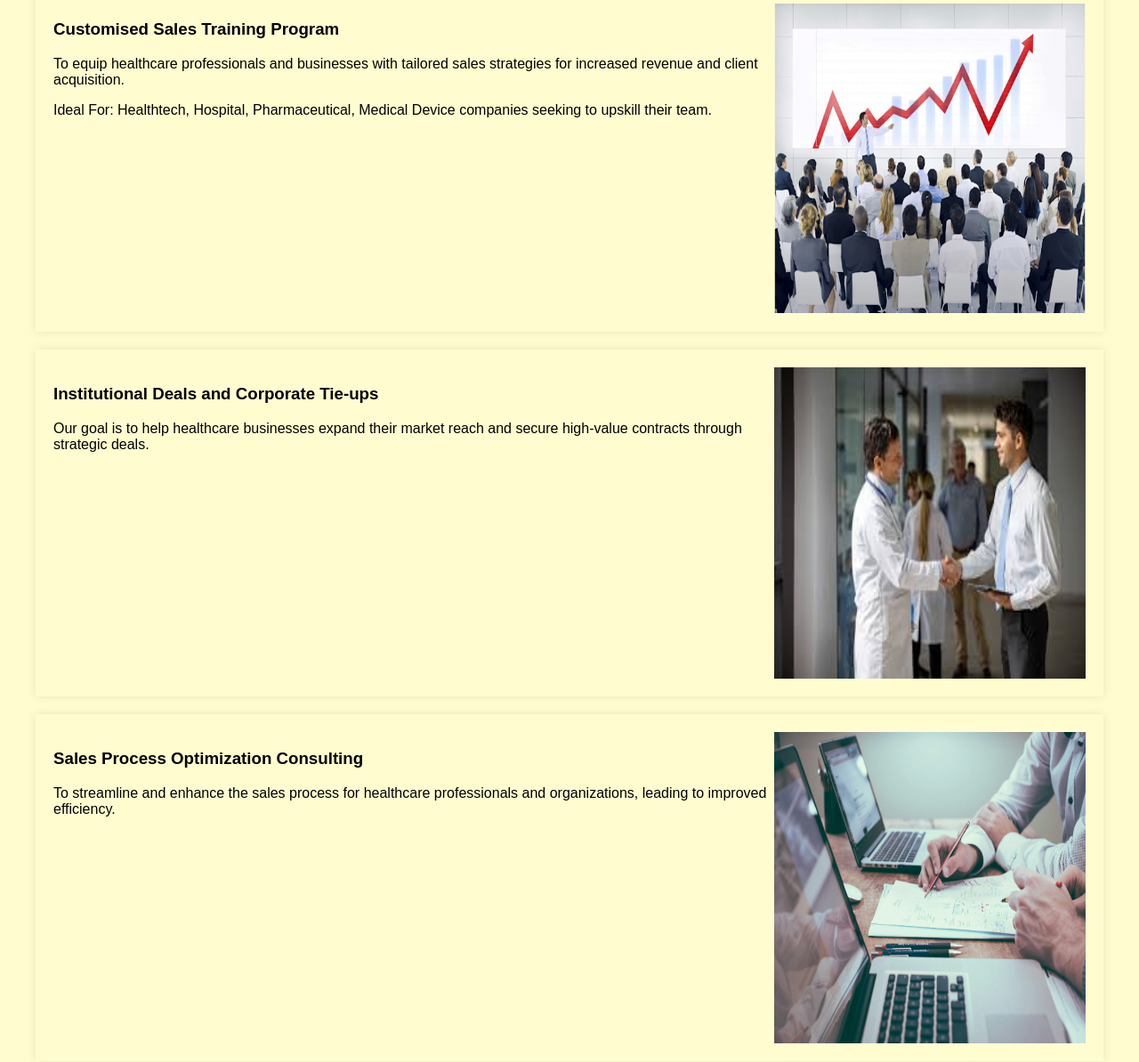
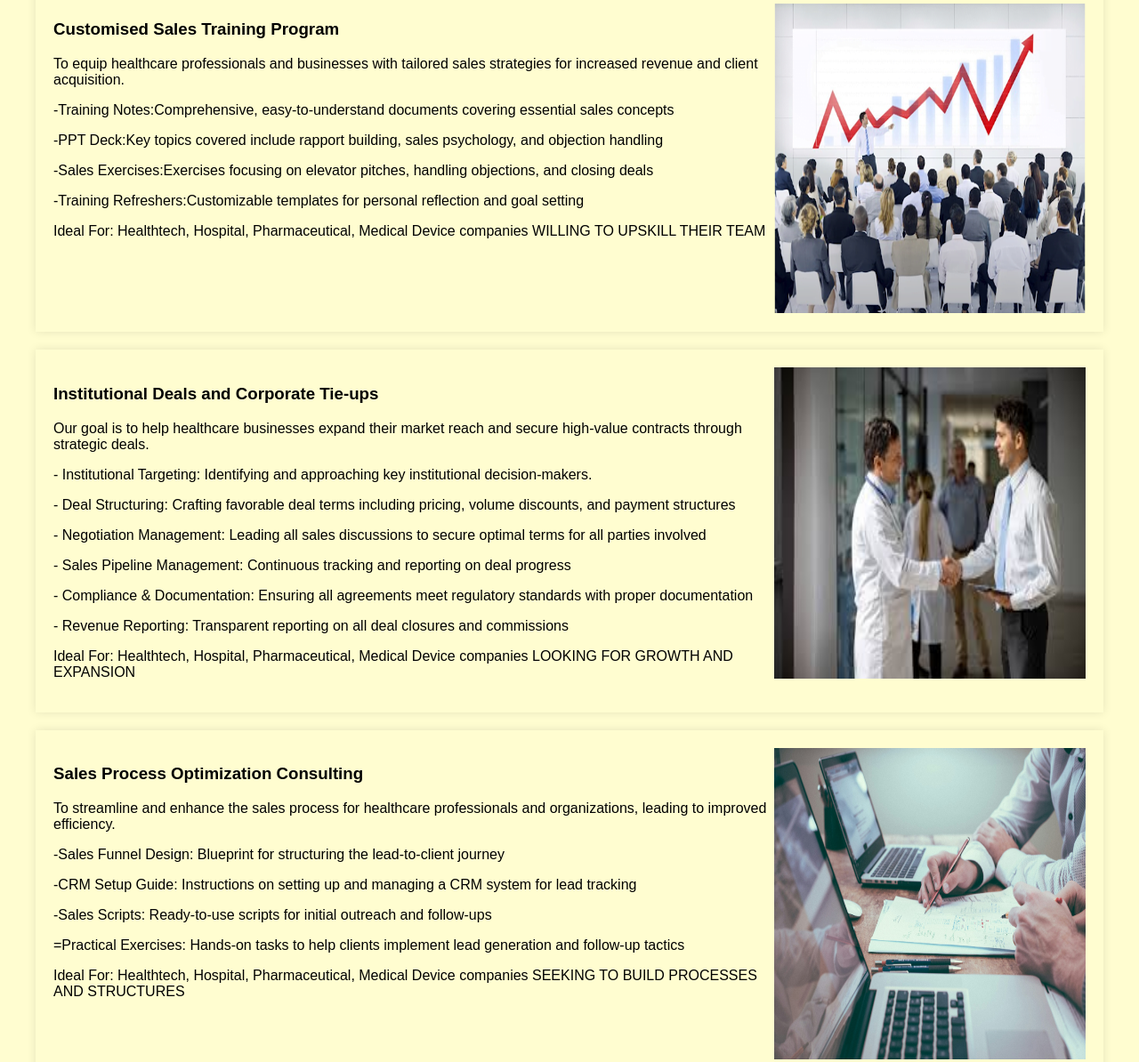
Before and after one commit to drkaransales/Doctor_In_Sales, a plain HTML site: page index.html in a window 1280 px wide. Shown: the part 323-1517 px from the top of the page at 89% size. Drawn offline with Linux system fonts and the light colour scheme.

Commit message:
Update index.html

```diff
--- a/index.html
+++ b/index.html
@@ -117,7 +117,11 @@
             <div>
                 <h3>Customised Sales Training Program</h3>
                 <p>To equip healthcare professionals and businesses with tailored sales strategies for increased revenue and client acquisition.</p>
-                <p>Ideal For: Healthtech, Hospital, Pharmaceutical, Medical Device companies seeking to upskill their team.</p>
+                <p>-Training Notes:Comprehensive, easy-to-understand documents covering essential sales concepts<p>
+                <p>-PPT Deck:Key topics covered include rapport building, sales psychology, and objection handling<p>
+                <p>-Sales Exercises:Exercises focusing on elevator pitches, handling objections, and closing deals<p>
+                <p>-Training Refreshers:Customizable templates for personal reflection and goal setting<p>
+                <p>Ideal For: Healthtech, Hospital, Pharmaceutical, Medical Device companies WILLING TO UPSKILL THEIR TEAM</p>
             </div>
             <img src="img/Training.png" alt="Corporate Trainings">
         </div>
@@ -126,6 +130,13 @@
             <div>
                 <h3>Institutional Deals and Corporate Tie-ups</h3>
                 <p>Our goal is to help healthcare businesses expand their market reach and secure high-value contracts through strategic deals.</p>
+                <p>- Institutional Targeting: Identifying and approaching key institutional decision-makers.<p>
+                <p>- Deal Structuring: Crafting favorable deal terms including pricing, volume discounts, and payment structures<p>
+                <p>- Negotiation Management: Leading all sales discussions to secure optimal terms for all parties involved<p>
+                <p>- Sales Pipeline Management: Continuous tracking and reporting on deal progress<p>
+                <p>- Compliance & Documentation: Ensuring all agreements meet regulatory standards with proper documentation<p>
+                <p>- Revenue Reporting: Transparent reporting on all deal closures and commissions<p>
+                <p>Ideal For: Healthtech, Hospital, Pharmaceutical, Medical Device companies LOOKING FOR GROWTH AND EXPANSION</p>
             </div>
             <img src="img/Tieup.jpg" alt="Deals on Commissions">
         </div>
@@ -134,6 +145,11 @@
             <div>
                 <h3>Sales Process Optimization Consulting</h3>
                 <p>To streamline and enhance the sales process for healthcare professionals and organizations, leading to improved efficiency.</p>
+                <p>-Sales Funnel Design: Blueprint for structuring the lead-to-client journey<p>
+                <p>-CRM Setup Guide: Instructions on setting up and managing a CRM system for lead tracking<p>
+                <p>-Sales Scripts: Ready-to-use scripts for initial outreach and follow-ups<p>
+                <p>=Practical Exercises: Hands-on tasks to help clients implement lead generation and follow-up tactics<p>
+                <p>Ideal For: Healthtech, Hospital, Pharmaceutical, Medical Device companies SEEKING TO BUILD PROCESSES AND STRUCTURES</p>
             </div>
             <img src="img/Optimization.jpg" alt="Sales Funnel Analysis">
         </div>
@@ -142,12 +158,14 @@
     <section id="about">
         <h2>About Us</h2>
         <p>Doctor in Sales was founded to bridge the gap between healthcare professionals and the commercial side.</p>
+        </div>
         <img src="img/Founder.jpg" alt="Dr. Karan Gupta" style="width:300px; height:300px;">
+        </div>
     </section>
 
     <section id="contact">
         <h2>Contact Us</h2>
-        <p>Email: doctorsinsales@gmail.com</p>
+        <p>Email: doctorsinsales@gmail.com</p>      <p>Email: drkaransales@gmail.com</p>
         <div class="social-media">
             <p>Follow us on:</p>
             <a href="https://facebook.com" target="_blank">Facebook</a>
```
